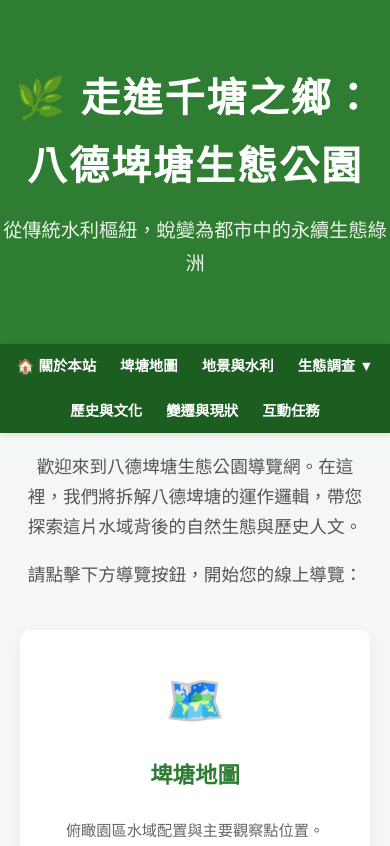
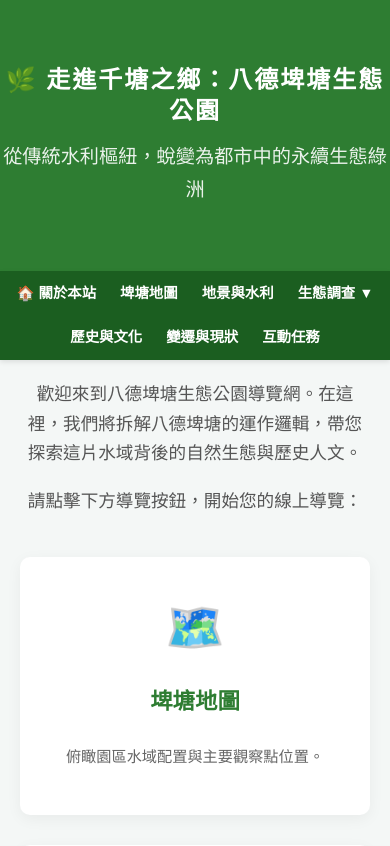
Before and after one commit to Hanna960418/Bade-Pond, a plain HTML site: page index.html in a window 390 px wide. Shown: the top 846 px of the page. Drawn offline with Linux system fonts and the light colour scheme.

Commit message:
Add files via upload

```diff
--- a/index.html
+++ b/index.html
@@ -42,6 +42,8 @@
             header { padding: 1.5em 0; }
             header h1 { font-size: 1.4em; letter-spacing: 0; }
             header p { font-size: 1em; }
+            /* 首頁大標題在手機再壓小，避免「八德埤塘」被拆行 */
+            header h1 { font-size: 1.5em !important; line-height: 1.3; }
 
             /* 內文區邊距縮小，左右才不會太擠 */
             main { margin: 20px auto; padding: 20px; }
@@ -97,8 +99,8 @@
         <div class="card-grid">
             <a href="pondMap.html" class="card"><div class="icon">🗺️</div><h3>埤塘地圖</h3><p>俯瞰園區水域配置與主要觀察點位置。</p></a>
             <a href="hydrologySystem.html" class="card"><div class="icon">🌊</div><h3>地景與水利系統</h3><p>石門大圳的給水系統與層層相連的生態淨化池。</p></a>
+            <a href="historyCulture.html" class="card"><div class="icon">📜</div><h3>歷史與地方文化</h3><p>從違建國有地到生態公園，回顧本園區 2008 年活化重生的故事。</p></a>
             <a href="ecologicalSurvey.html" class="card"><div class="icon">🔍</div><h3>生態調查總覽</h3><p>認識特有動植物以及昆蟲與水質指標。</p></a>
-	    <a href="historyCulture.html" class="card"><div class="icon">📜</div><h3>歷史與地方文化</h3><p>從違建國有地到生態公園，回顧本園區 2008 年活化重生的故事。</p></a>
             <a href="environmentalChange.html" class="card"><div class="icon">🏙️</div><h3>變遷與現狀</h3><p>從填平危機到活化重生，埤塘的過去與未來。</p></a>
             <a href="interactiveGuide.html" class="card"><div class="icon">🎮</div><h3>互動導覽任務</h3><p>接受實地觀察挑戰，解鎖知識測驗。</p></a>
         </div>
```
